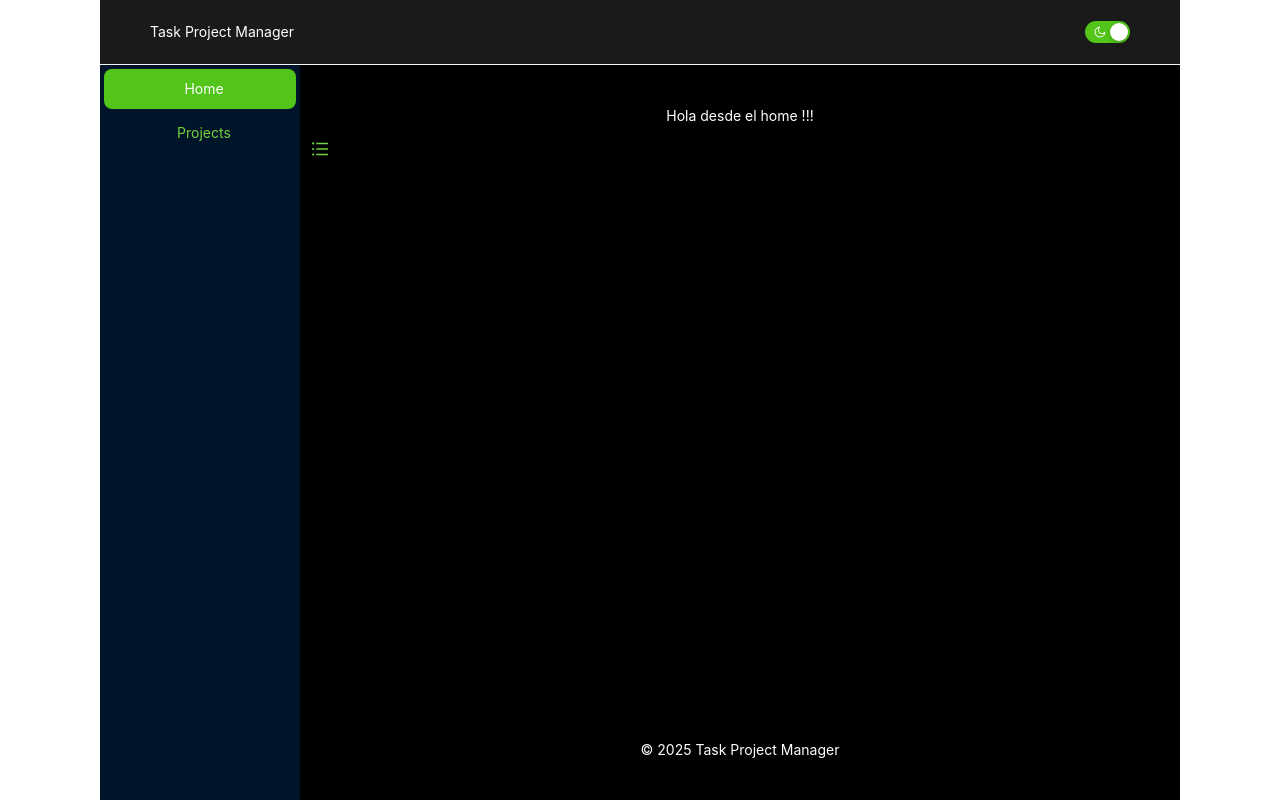
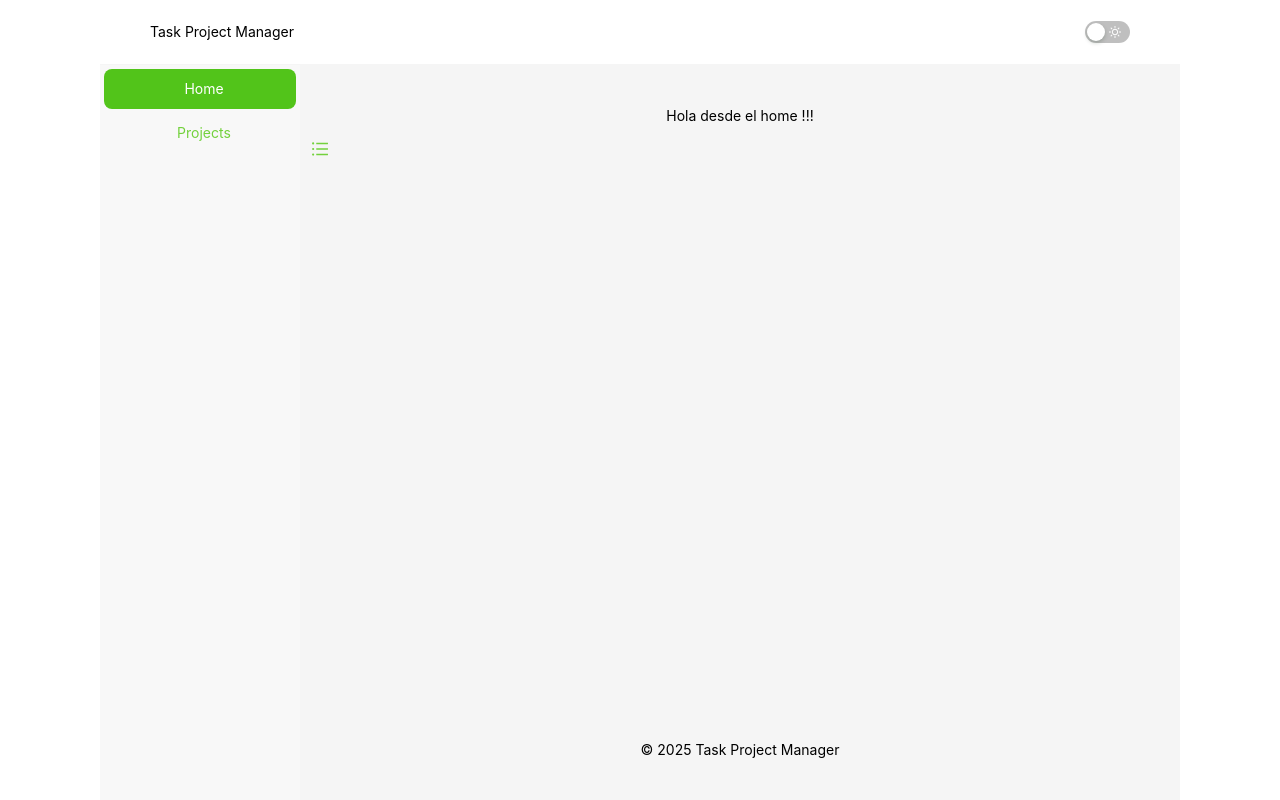
Before and after one commit to manueruperez/omnipro-front-test, a React (Vite) app: page / in a window 1280 px wide. Built offline with nearby package versions, Linux system fonts and the light colour scheme.

Commit message:
style(theme): starts light

```diff
--- a/src/modules/theme/theme.reducer.ts
+++ b/src/modules/theme/theme.reducer.ts
@@ -4,7 +4,7 @@ type ThemeState = {
   theme: "light" | "dark";
 };
 
-const initialState: ThemeState = { theme: "dark" };
+const initialState: ThemeState = { theme: "light" };
 
 const themeSlice = createSlice({
   name: "themeSlice",
```
